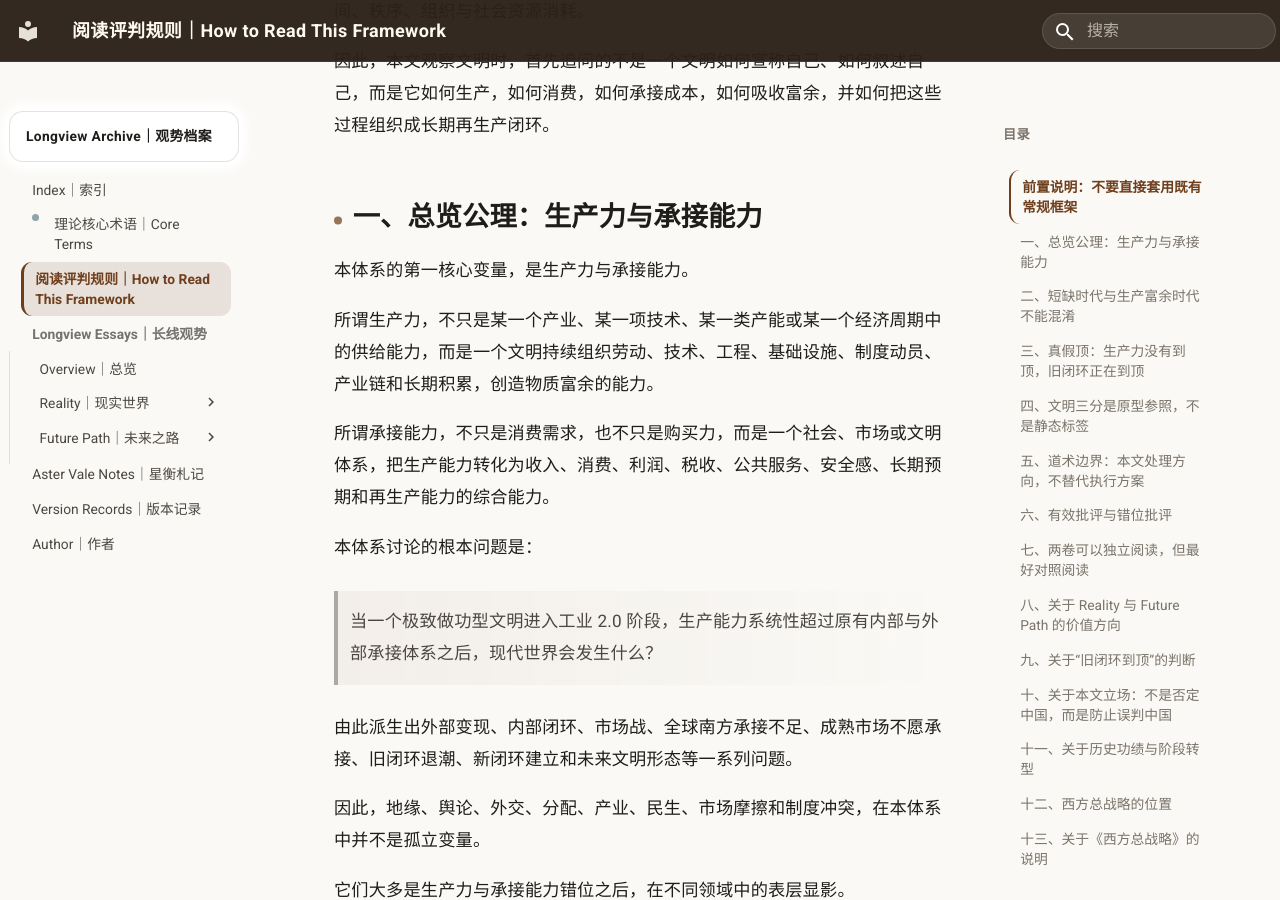
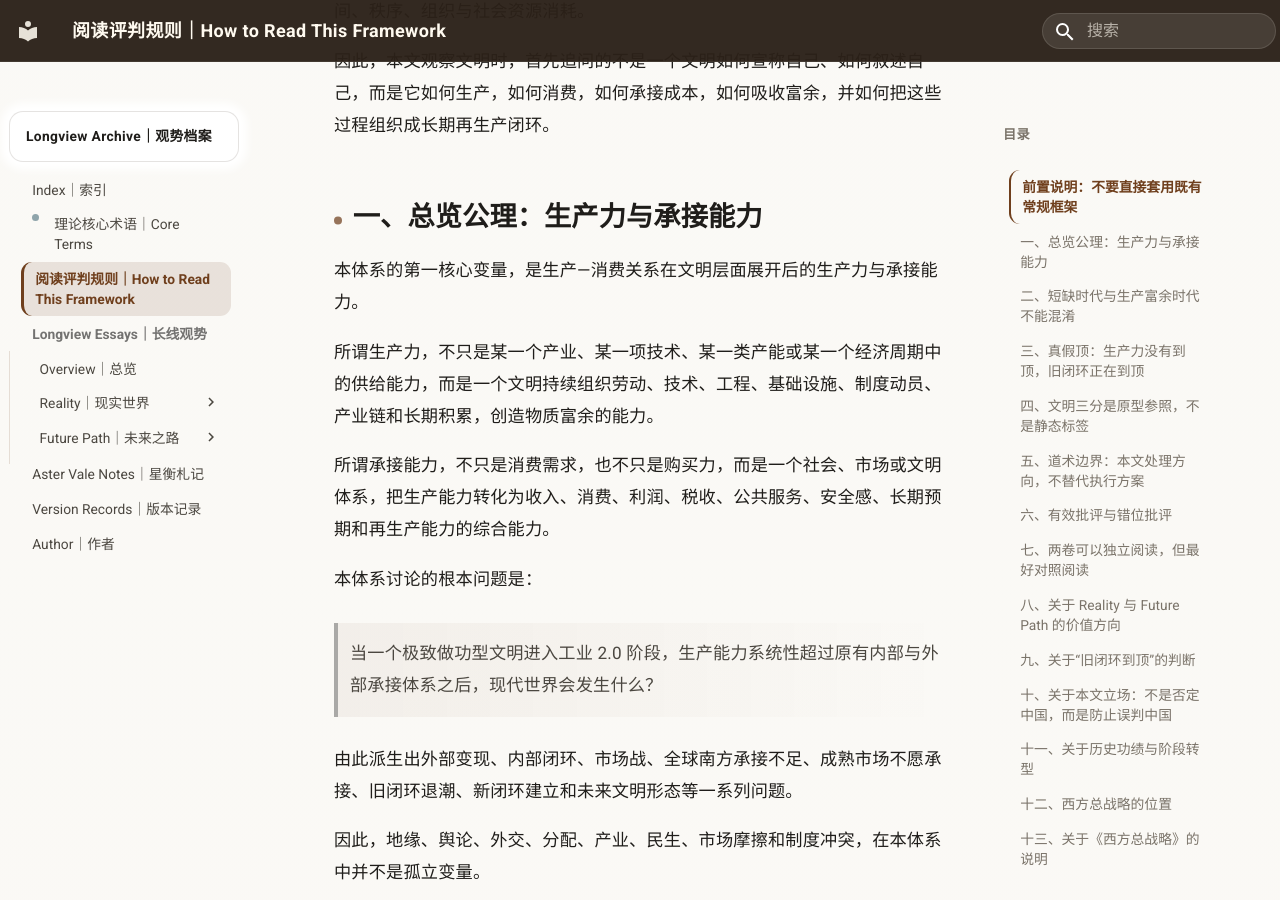
Before and after one commit to guanshi1688/longview-archive, an MkDocs documentation site: the page built from docs/essays/reading-rules.md, in a window 1280 px wide and 900 px high, scrolled down 2361 px. Built offline with MkDocs 1.6.1 and Material for MkDocs 9.7.7, drawn with Linux system fonts in a browser that asks for light colours.

Commit message:
Update reading-rules.md

```diff
--- a/docs/essays/reading-rules.md
+++ b/docs/essays/reading-rules.md
@@ -54,7 +54,7 @@
 
 ## 一、总览公理：生产力与承接能力
 
-本体系的第一核心变量，是生产力与承接能力。
+本体系的第一核心变量，是生产—消费关系在文明层面展开后的生产力与承接能力。
 
 所谓生产力，不只是某一个产业、某一项技术、某一类产能或某一个经济周期中的供给能力，而是一个文明持续组织劳动、技术、工程、基础设施、制度动员、产业链和长期积累，创造物质富余的能力。
 
```
